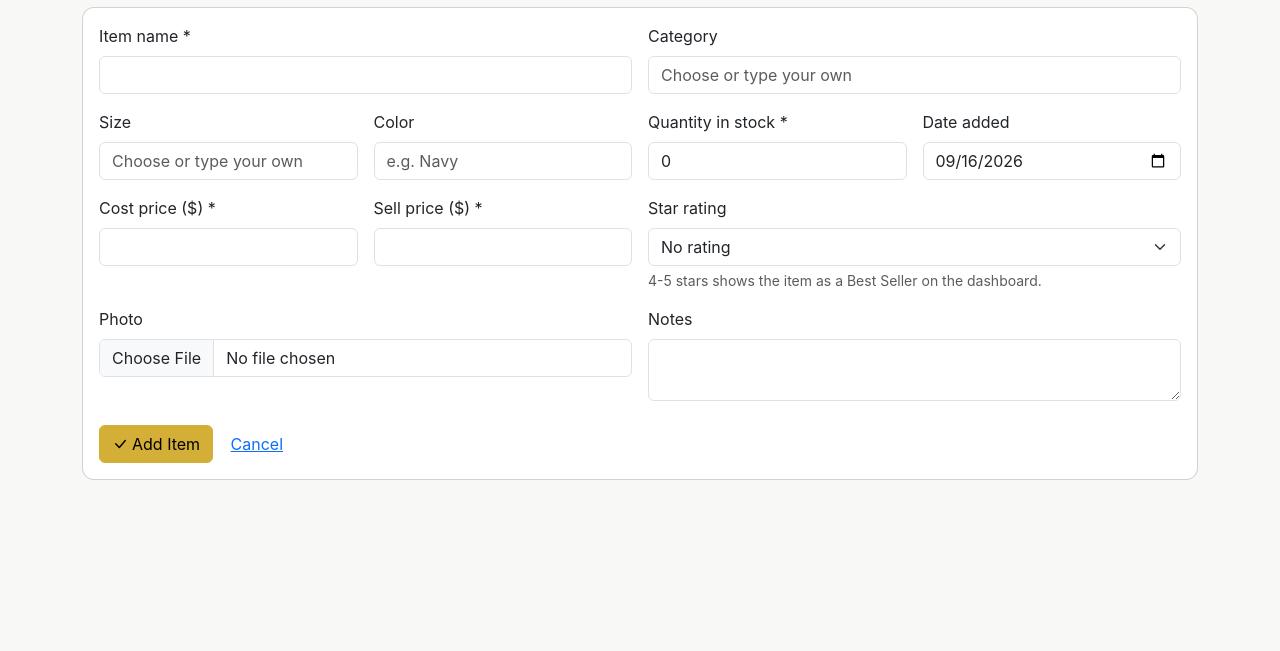
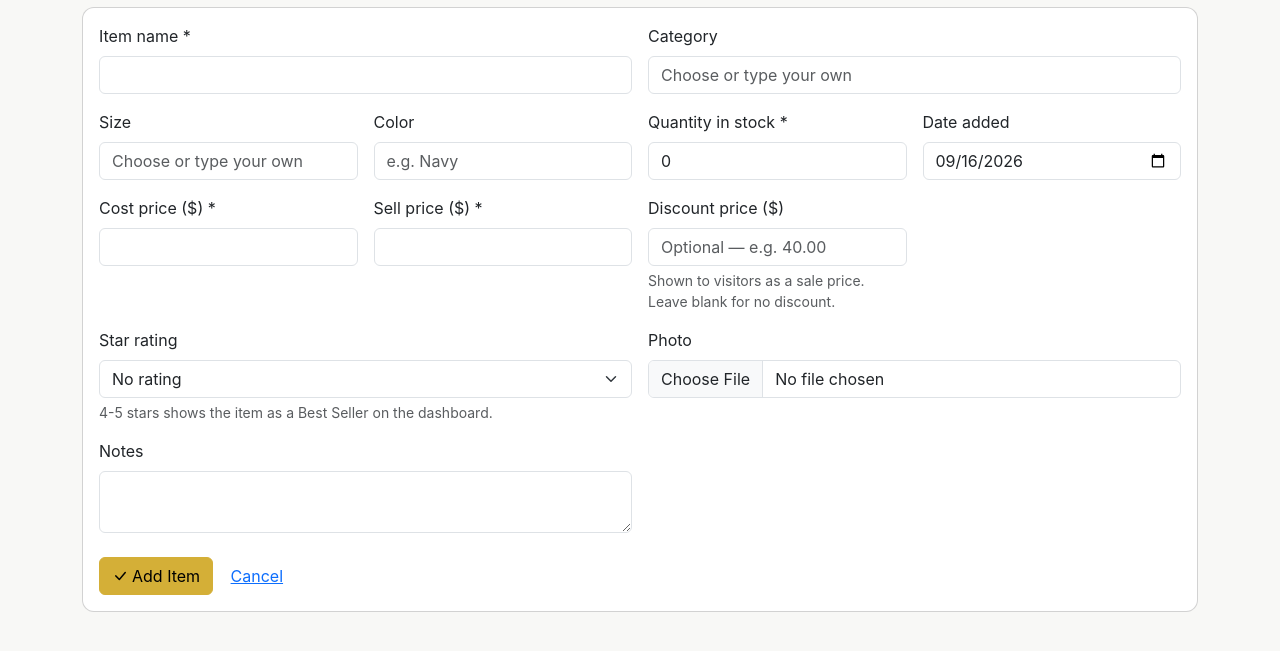
Before and after one commit to yimphaly68/mshop, a Flask app: page /pe/items/new in a window 1280 px wide. Shown: the part 149-800 px from the top of the page. Run offline with Flask 3, Linux system fonts and the light colour scheme.

Commit message:
Add item-level discount price shown to storefront visitors
Items can now have an optional discount_price (e.g. original $60 ->
$40), set from the Add/Edit Item form. Validated server-side so a
discount can never be >= the sell price. Shown as a strikethrough
original price + red sale price, plus a -N% badge, on the public
feed, item detail page, and the admin Items grid.

Co-Authored-By: Claude Sonnet 5 <noreply@anthropic.com>

```diff
--- a/app.py
+++ b/app.py
@@ -252,6 +252,17 @@ def parse_float(value, default=0.0):
         return default
 
 
+def parse_optional_float(value):
+    """Like parse_float, but a blank/missing value means "not set" (None)
+    rather than 0 — used for fields where 0 and "no value" mean different things."""
+    if value is None or str(value).strip() == "":
+        return None
+    try:
+        return float(value)
+    except (TypeError, ValueError):
+        return None
+
+
 def parse_int(value, default=0):
     try:
         return int(value)
@@ -492,12 +503,16 @@ def item_new():
         quantity = parse_int(request.form.get("quantity"))
         cost_price = parse_float(request.form.get("cost_price"))
         sell_price = parse_float(request.form.get("sell_price"))
+        discount_price = parse_optional_float(request.form.get("discount_price"))
+        if discount_price is not None and not (0 < discount_price < sell_price):
+            flash("Discount price must be less than the sell price — not saved.", "warning")
+            discount_price = None
 
         db.execute(text(
             "INSERT INTO items (name, category, size, color, cost_price, sell_price, "
-            "quantity, date_added, image_filename, star_rating, notes) "
+            "discount_price, quantity, date_added, image_filename, star_rating, notes) "
             "VALUES (:name, :category, :size, :color, :cost_price, :sell_price, "
-            ":quantity, :date_added, :image_filename, :star_rating, :notes)"
+            ":discount_price, :quantity, :date_added, :image_filename, :star_rating, :notes)"
         ), {
             "name": name,
             "category": request.form.get("category", "").strip(),
@@ -505,6 +520,7 @@ def item_new():
             "color": color,
             "cost_price": cost_price,
             "sell_price": sell_price,
+            "discount_price": discount_price,
             "quantity": quantity,
             "date_added": request.form.get("date_added") or date.today().isoformat(),
             "image_filename": filename,
@@ -544,18 +560,25 @@ def item_edit(item_id):
             delete_photo(filename)
             filename = None
 
+        sell_price = parse_float(request.form.get("sell_price"))
+        discount_price = parse_optional_float(request.form.get("discount_price"))
+        if discount_price is not None and not (0 < discount_price < sell_price):
+            flash("Discount price must be less than the sell price — not saved.", "warning")
+            discount_price = None
+
         db.execute(text(
             "UPDATE items SET name=:name, category=:category, size=:size, color=:color, "
-            "cost_price=:cost_price, sell_price=:sell_price, quantity=:quantity, "
-            "date_added=:date_added, image_filename=:image_filename, star_rating=:star_rating, "
-            "notes=:notes WHERE id=:id"
+            "cost_price=:cost_price, sell_price=:sell_price, discount_price=:discount_price, "
+            "quantity=:quantity, date_added=:date_added, image_filename=:image_filename, "
+            "star_rating=:star_rating, notes=:notes WHERE id=:id"
         ), {
             "name": request.form.get("name", "").strip(),
             "category": request.form.get("category", "").strip(),
             "size": request.form.get("size", "").strip(),
             "color": request.form.get("color", "").strip(),
             "cost_price": parse_float(request.form.get("cost_price")),
-            "sell_price": parse_float(request.form.get("sell_price")),
+            "sell_price": sell_price,
+            "discount_price": discount_price,
             "quantity": parse_int(request.form.get("quantity")),
             "date_added": request.form.get("date_added") or date.today().isoformat(),
             "image_filename": filename,
--- a/db.py
+++ b/db.py
@@ -44,6 +44,7 @@ items = Table(
     Column("color", Text),
     Column("cost_price", Float, nullable=False, server_default="0"),
     Column("sell_price", Float, nullable=False, server_default="0"),
+    Column("discount_price", Float),
     Column("quantity", Integer, nullable=False, server_default="0"),
     Column("date_added", Text, nullable=False),
     Column("image_filename", Text),
@@ -199,6 +200,8 @@ def init_db():
             conn.execute(text("ALTER TABLE items ADD COLUMN star_rating INTEGER NOT NULL DEFAULT 0"))
         if "is_best_seller" in item_columns:
             conn.execute(text("UPDATE items SET star_rating = 5 WHERE is_best_seller = 1 AND star_rating = 0"))
+        if "discount_price" not in item_columns:
+            conn.execute(text("ALTER TABLE items ADD COLUMN discount_price REAL"))
     _run_migration_step(_migrate_items)
 
     def _migrate_sales_refunded(conn):
--- a/static/css/style.css
+++ b/static/css/style.css
@@ -316,6 +316,13 @@ body {
   right: 10px;
 }
 
+.feed-card-badge-sale {
+  position: absolute;
+  top: 10px;
+  left: 10px;
+  font-size: 0.85rem;
+}
+
 .feed-card-body {
   padding: 12px 14px 14px;
 }
@@ -337,6 +344,14 @@ body {
 .feed-card-price {
   font-weight: 700;
   font-size: 1.1rem;
+}
+
+.feed-card-price-original {
+  font-weight: 400;
+  font-size: 0.9rem;
+  color: #999;
+  text-decoration: line-through;
+  margin-right: 6px;
 }
 
 .btn-telegram {
@@ -396,3 +411,11 @@ body {
   font-size: 1.6rem;
   font-weight: 700;
 }
+
+.item-detail-price-original {
+  font-weight: 400;
+  font-size: 1.1rem;
+  color: #999;
+  text-decoration: line-through;
+  margin-right: 8px;
+}
--- a/templates/item_form.html
+++ b/templates/item_form.html
@@ -63,6 +63,11 @@
           <label class="form-label">Sell price ({{ CURRENCY }}) *</label>
           <input type="number" step="0.01" min="0" name="sell_price" class="form-control" required value="{{ item.sell_price if item else '' }}">
         </div>
+        <div class="col-md-3">
+          <label class="form-label">Discount price ({{ CURRENCY }})</label>
+          <input type="number" step="0.01" min="0" name="discount_price" class="form-control" placeholder="Optional — e.g. 40.00" value="{{ item.discount_price if item and item.discount_price is not none else '' }}">
+          <div class="form-text">Shown to visitors as a sale price. Leave blank for no discount.</div>
+        </div>
         <div class="col-md-6">
           <label class="form-label">Star rating</label>
           {% set current_rating = item.star_rating if item else 0 %}
```
Also changed, not shown: templates/_item_card.html (+9 -0 lines), templates/items.html (+7 -0 lines), templates/public_item.html (+9 -0 lines).
